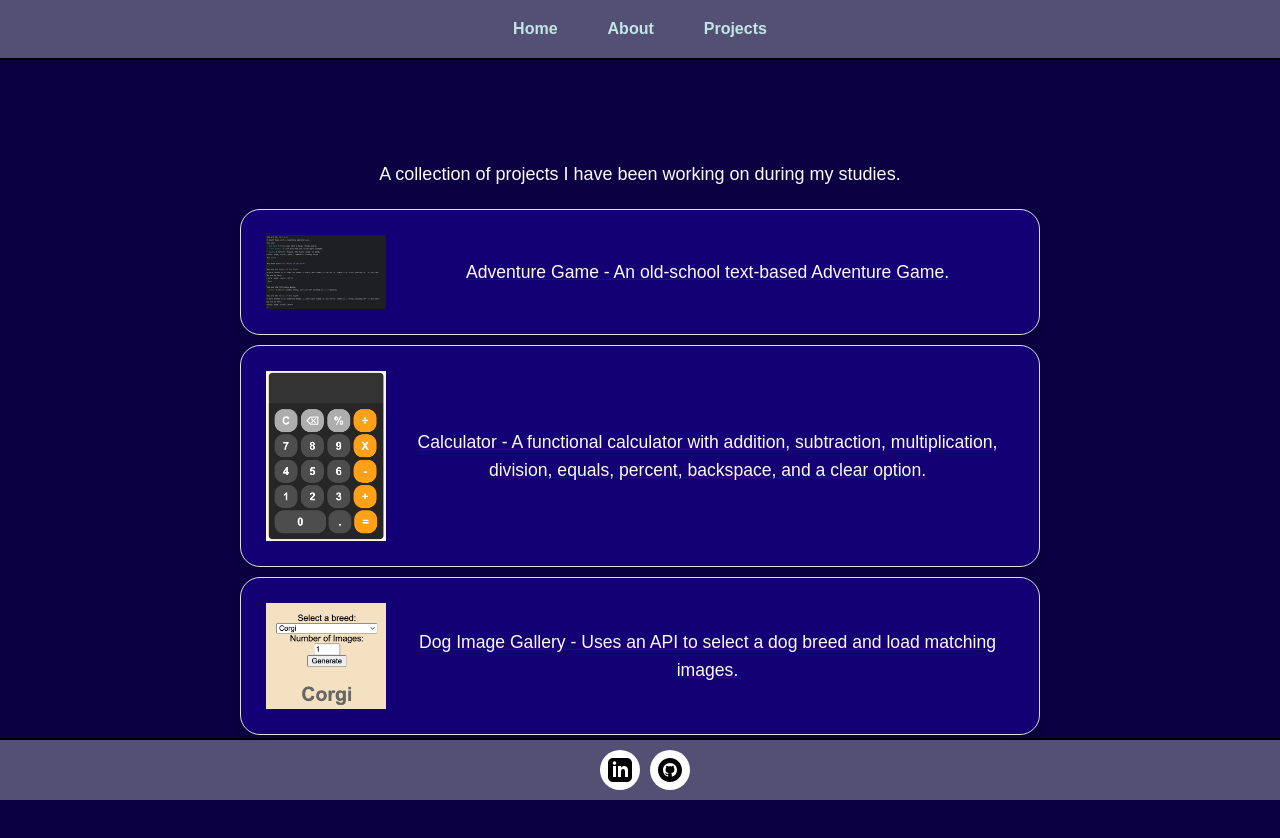
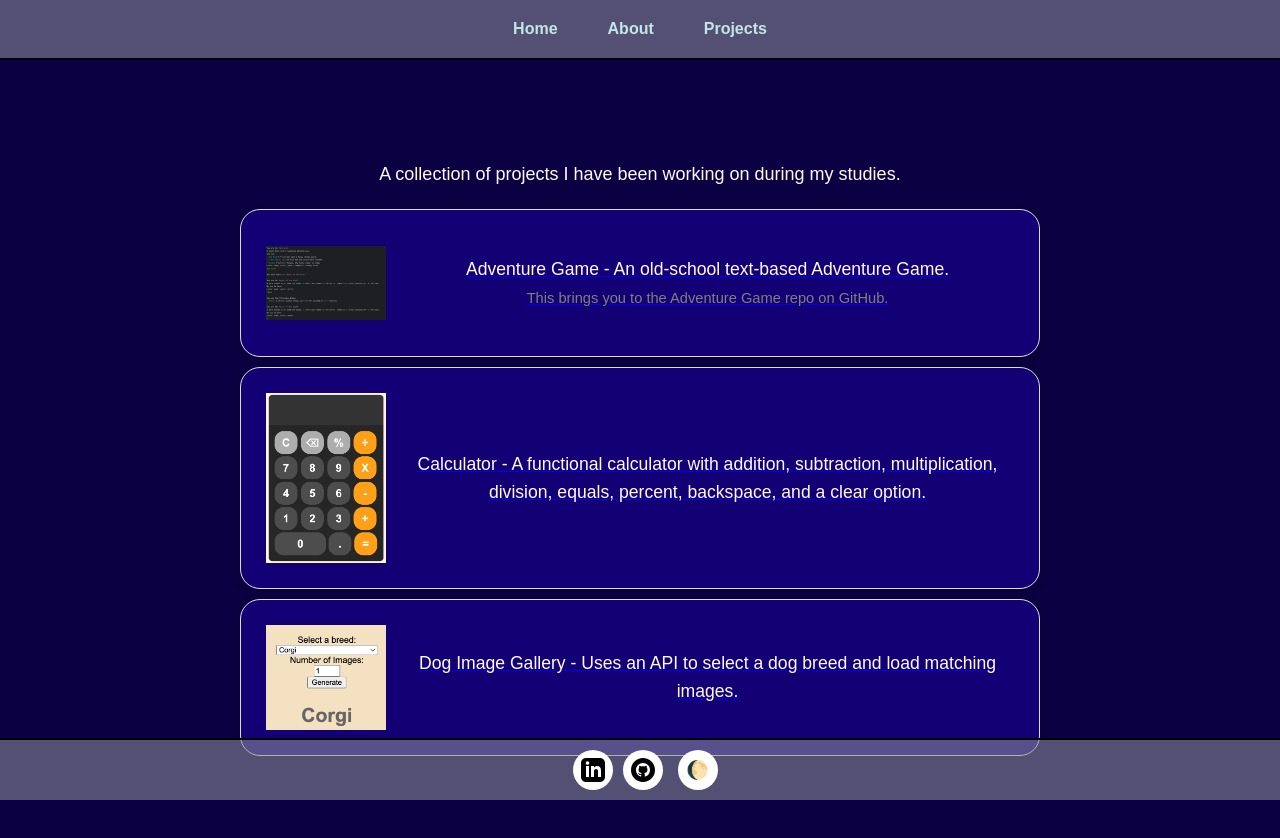
Before and after one commit to Adam-S988/Portfolio, a React (Create React App) app in the folder my-portfolio/: page /projects in a window 1280 px wide. Shown: the top 838 px of the page. Built offline with nearby package versions, Linux system fonts and the light colour scheme.

Commit message:
Start to Add the DarkMode Toggle

```diff
--- a/my-portfolio/src/App.css
+++ b/my-portfolio/src/App.css
@@ -16,11 +16,19 @@ body {
   min-height: 100vh;
 }
 
+body.light {
+  background-color: #8a78e5;
+}
+
 /* Headings */
 h1 {
   font-size: 48px;
   margin-bottom: 10px;
   color: white;
+  padding: 1.5rem;
+  font-size: 2rem;
+  text-align: center;
+  font-weight: bold;
 }
 
 h2 {
@@ -38,6 +46,11 @@ p {
   margin: 20px auto;
   max-width: 80%;
   color: #fffafa;
+}
+
+small {
+  color: grey;
+  font-size: smaller;
 }
 
 /* Navigation Bar */
@@ -250,6 +263,25 @@ button:active {
   background-color: hsl(35, 100%, 75%);
 }
 
+.DarkMode {
+  width: 40px;
+  height: 40px;
+  margin: 0px;
+  background-color: #ffffff;
+  margin-left: 15px;
+  display: flex;
+  justify-content: center;
+  align-items: center;
+}
+
+.DarkMode p {
+  color: black;
+}
+
+.DarkMode.light {
+  background-color: #000000;
+}
+
 #keys,
 #keys2 {
   display: grid;
--- a/my-portfolio/src/Components/Footer.jsx
+++ b/my-portfolio/src/Components/Footer.jsx
@@ -1,6 +1,25 @@
 import React from "react";
+import { useState, useEffect } from "react";
+import "../App.css";
 
 function Footer() {
+  const [theme, setTheme] = useState("light");
+
+  useEffect(() => {
+    const savedTheme = localStorage.getItem("theme");
+    if (savedTheme) {
+      setTheme(savedTheme);
+      document.body.className = savedTheme;
+    }
+  }, []);
+
+  const toggleTheme = () => {
+    const newTheme = theme === "light" ? "dark" : "light";
+    setTheme(newTheme);
+    document.body.className = newTheme;
+    localStorage.setItem("theme", newTheme);
+  };
+
   return (
     <div className="footer">
       <a
@@ -18,6 +37,9 @@ function Footer() {
           alt="Github"
         />
       </a>
+      <button className="DarkMode" onClick={toggleTheme}>
+        <p>{theme === "light" ? "🌔" : "☀️"}</p>
+      </button>
     </div>
   );
 }
--- a/my-portfolio/src/Pages/Projects.jsx
+++ b/my-portfolio/src/Pages/Projects.jsx
@@ -22,7 +22,8 @@ function Projects() {
             id="adventureGame"
           />
           <p className="projects">
-            Adventure Game - An old-school text-based Adventure Game.
+            Adventure Game - An old-school text-based Adventure Game. <br />
+            <small>This brings you to the Adventure Game repo on GitHub.</small>
           </p>
         </div>
       </a>
```
